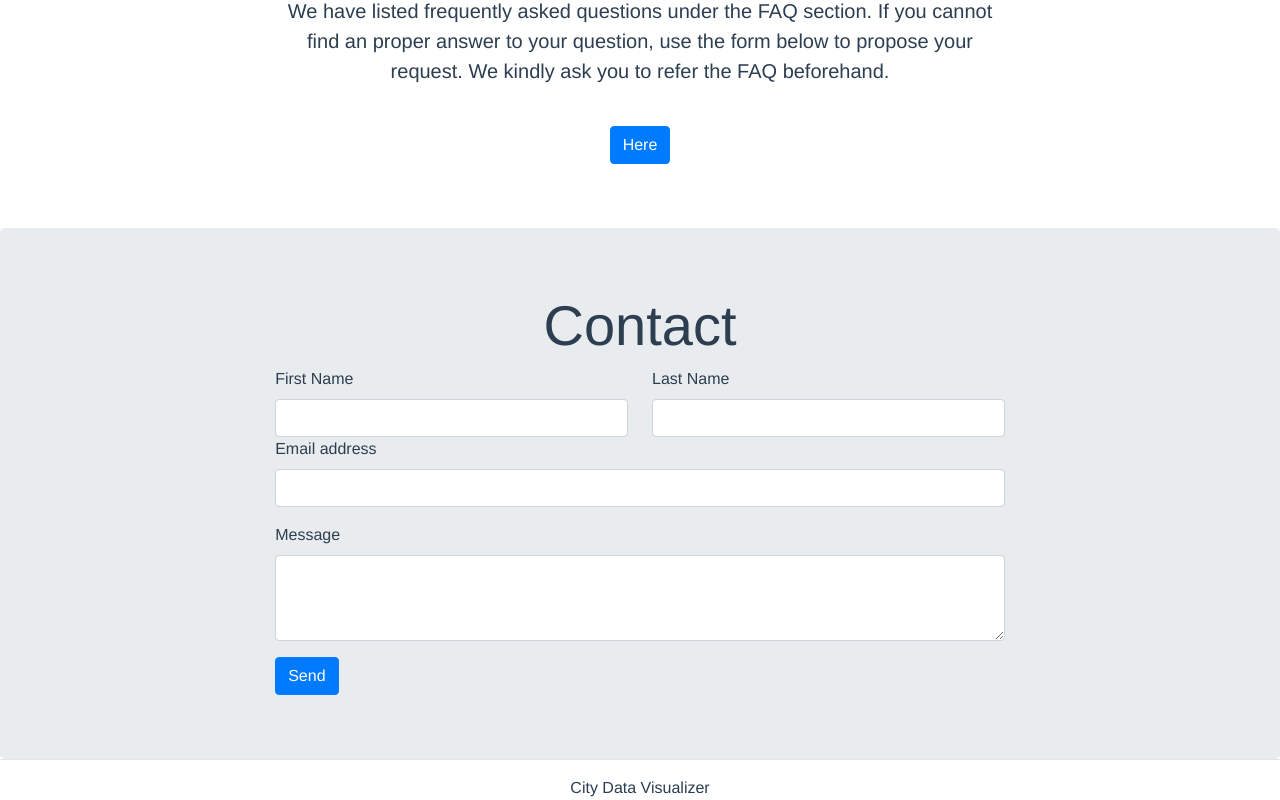
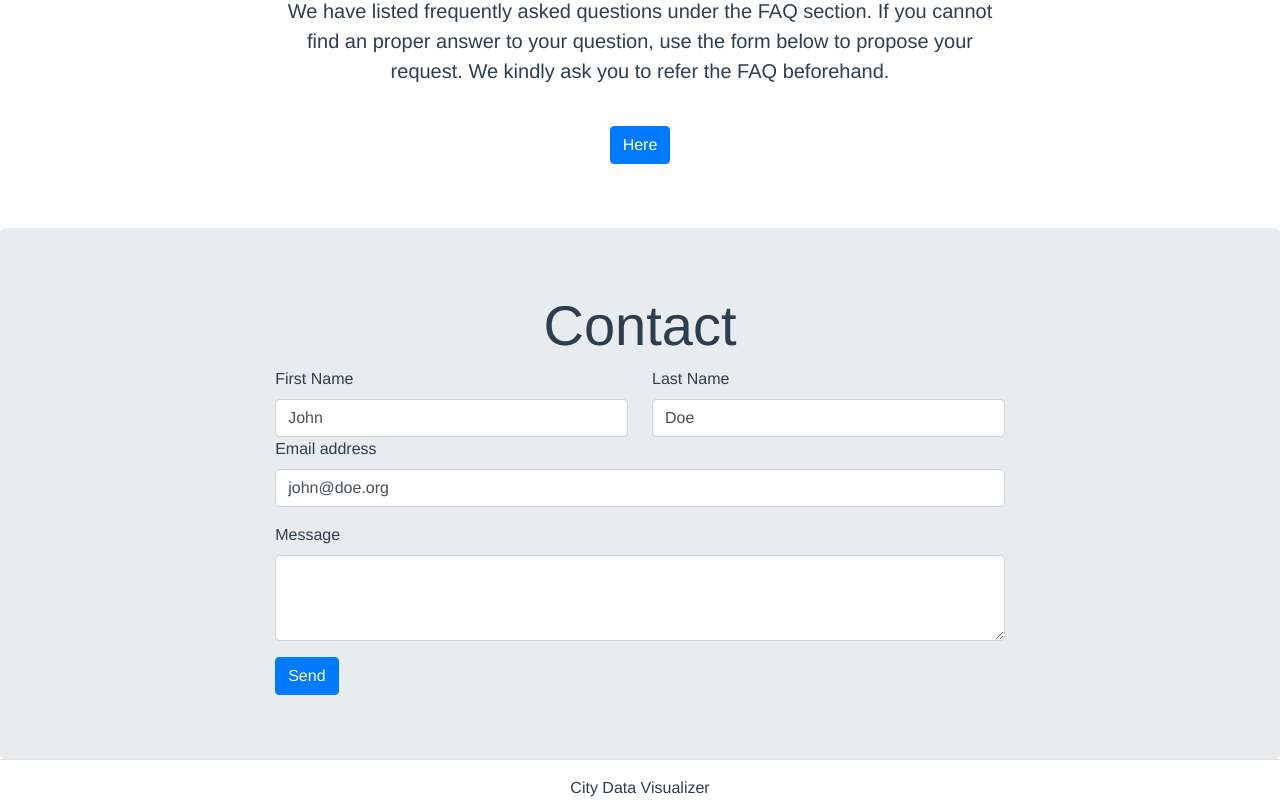
Before and after one commit to Api-visualizer/city-data-visualizer-FE, a Vue app: page / in a window 1280 px wide. Shown: the part 1675-2475 px from the top of the page. Built offline with nearby package versions, Linux system fonts and the light colour scheme; what vue-apexcharts would draw is missing.

Commit message:
contact form implemented

```diff
--- a/src/views/Landing.vue
+++ b/src/views/Landing.vue
@@ -108,26 +108,26 @@
 
       <div class="jumbotron">
         <h2 class="display-4">Contact</h2>
-        <form class="form text-left">
+        <form name="contact_form" class="form text-left" @submit="sendForm" method="post">
           <div class="row">
             <div class="col">
               <label for="first_name">First Name</label>
-              <input type="text" id="first_name" class="form-control" placeholder="" required>
+              <input type="text" id="first_name" class="form-control" value="John" required>
             </div>
             <div class="col">
               <label for="last_name">Last Name</label>
-              <input type="text" id="last_name" class="form-control" placeholder="" required>
+              <input type="text" id="last_name" class="form-control" value="Doe" required>
             </div>
           </div>
           <div class="form-group">
             <label for="email_field">Email address</label>
-            <input type="email" class="form-control" id="email_field" placeholder="" required>
+            <input type="email" class="form-control" id="email_field" value="john@doe.org" required>
           </div>
           <div class="form-group">
             <label for="message_field">Message</label>
-            <textarea class="form-control" id="message_field" rows="3" required></textarea>
+            <textarea class="form-control" id="message_field" rows="3" value="Hello!" required></textarea>
           </div>
-          <button type="submit" class="btn btn-primary">Send</button>
+            <button type="submit" class="btn btn-primary">Send</button>
         </form>
       </div>
 
@@ -147,10 +147,44 @@ export default {
     return {};
   },
 
-  methods: {},
+  methods: {
+    sendForm:function(e) {
+      e.preventDefault();
+      // let first_name = document.forms["contact_form"]["first_name"].value;
+      const form_data = document.forms["contact_form"];
+      const first_name = form_data['first_name'].value;
+      const last_name = form_data['last_name'].value;
+      const user_mail = form_data['email_field'].value;
+      const message = form_data['message_field'].value;
+      const data_json = {subject: "NEW: City Data Visualizer", first_name, last_name, user_mail, message};
+      console.log(JSON.stringify(data_json));
+
+      const XHR = new XMLHttpRequest();
+      const URL = 'http://cl-svc-250.ris.beuth-hochschule.de:5000/mail'
+
+
+
+      // send data
+      XHR.open('POST', URL);
+      // XHR.addEventListener( 'load', function(event) {
+      //   alert( 'Yeah! Data sent and response loaded.' );
+      //   console.log(event);
+      // } );
+
+      XHR.setRequestHeader('Content-Type', 'application/json');
+
+      // cors
+      // XHR.setRequestHeader("Access-Control-Allow-Origin", "*");
+      // XHR.setRequestHeader("Access-Control-Allow-Headers", "*");
+      // XHR.setRequestHeader("Access-Control-Allow-Credentials", "true");
+      XHR.send(JSON.stringify(data_json));
+      console.log(XHR.getResponseHeader("Content-Type"));
+    }
+  },
 
   mounted() {},
 };
+
 </script>
 
 <!-- Add "scoped" attribute to limit CSS to this component only -->
```
